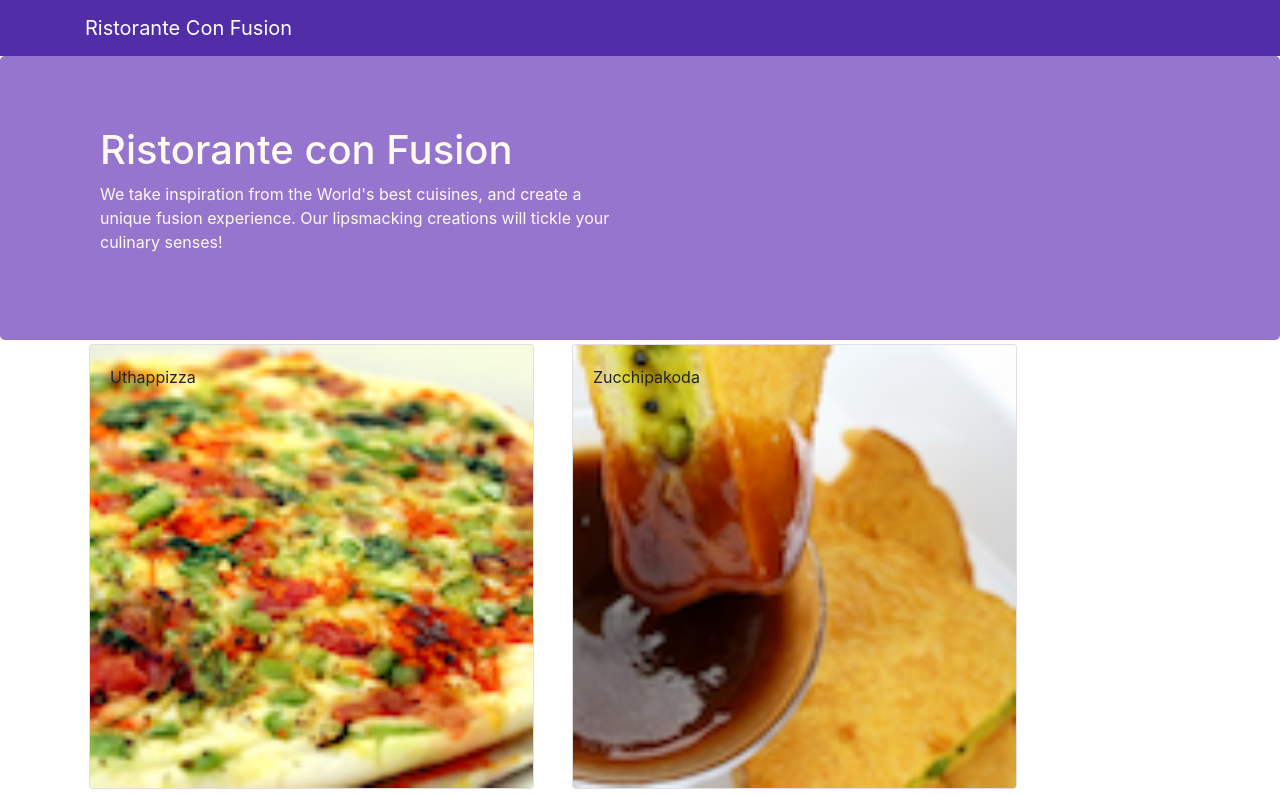
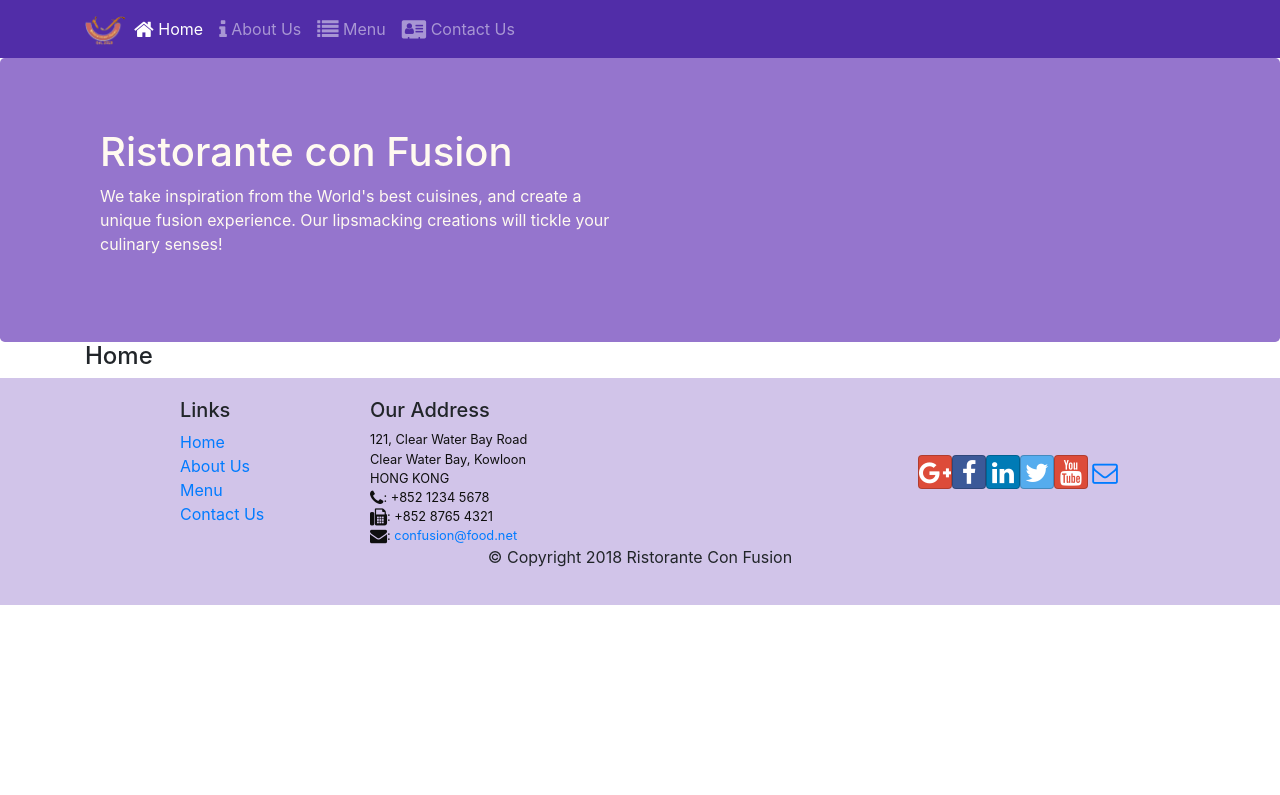
Before and after one commit to allouf/React-project, a React (Create React App) app: page /home in a window 1280 px wide. Shown: the top 795 px of the page. Built offline with nearby package versions, Linux system fonts and the light colour scheme.

Commit message:
react router

```diff
--- a/package.json
+++ b/package.json
@@ -12,6 +12,7 @@
     "react": "^17.0.2",
     "react-dom": "^17.0.2",
     "react-popper": "0.9.2",
+    "react-router-dom": "4.2.2",
     "react-scripts": "4.0.3",
     "reactstrap": "^8.10.0",
     "web-vitals": "^1.0.1"
--- a/src/App.js
+++ b/src/App.js
@@ -1,14 +1,17 @@
 import './App.css';
 import { Component } from 'react';
 import Main from './components/MainComponent';
+import { BrowserRouter } from 'react-router-dom';
 
 class App extends Component {
 
 	render() {
-	  return (
-		<div className="App">
-		  <Main />
-		</div>
+		return (
+		<BrowserRouter>
+			<div className="App">
+			  <Main />
+			</div>
+		</BrowserRouter>
 	  );
 	}
   }
--- a/src/components/FooterComponent.js
+++ b/src/components/FooterComponent.js
@@ -1,4 +1,5 @@
 import React from 'react';
+import { Link } from 'react-router-dom';
 
 function Footer(props) {
     return(
@@ -8,10 +9,10 @@ function Footer(props) {
                 <div className="col-4 offset-1 col-sm-2">
                     <h5>Links</h5>
                     <ul className="list-unstyled">
-                        <li><a href="#">Home</a></li>
-                        <li><a href="#">About</a></li>
-                        <li><a href="#">Menu</a></li>
-                        <li><a href="contactus.html">Contact</a></li>
+                        <li><Link to='/home'>Home</Link></li>
+                        <li><Link to='/aboutus'>About Us</Link></li>
+                        <li><Link to='/menu'>Menu</Link></li>
+                        <li><Link to='/contactus'>Contact Us</Link></li>
                     </ul>
                 </div>
                 <div className="col-7 col-sm-5">
--- a/src/components/HeaderComponent.js
+++ b/src/components/HeaderComponent.js
@@ -1,13 +1,46 @@
 import React, { Component } from 'react';
-import { Navbar, NavbarBrand, Jumbotron } from 'reactstrap';
+import { Nav, Navbar, NavbarBrand, NavbarToggler, Collapse, NavItem, Jumbotron } from 'reactstrap';
+import { NavLink } from 'react-router-dom';
 
 class Header extends Component {
+    constructor(props) {
+        super(props);
+
+        this.toggleNav = this.toggleNav.bind(this);
+        this.state = {
+          isNavOpen: false
+        };
+      }
+
+      toggleNav() {
+        this.setState({
+          isNavOpen: !this.state.isNavOpen
+        });
+      }
+
     render() {
         return(
-    <React.Fragment>
-      <Navbar dark>
+            <div>
+                <Navbar dark expand="md">
                     <div className="container">
-            <NavbarBrand href="/">Ristorante Con Fusion</NavbarBrand>
+                        <NavbarToggler onClick={this.toggleNav} />
+                        <NavbarBrand className="mr-auto" href="/"><img src='assets/images/logo.png' height="30" width="41" alt='Ristorante Con Fusion' /></NavbarBrand>
+                        <Collapse isOpen={this.state.isNavOpen} navbar>
+                            <Nav navbar>
+                            <NavItem>
+                                <NavLink className="nav-link"  to='/home'><span className="fa fa-home fa-lg"></span> Home</NavLink>
+                            </NavItem>
+                            <NavItem>
+                                <NavLink className="nav-link" to='/aboutus'><span className="fa fa-info fa-lg"></span> About Us</NavLink>
+                            </NavItem>
+                            <NavItem>
+                                <NavLink className="nav-link"  to='/menu'><span className="fa fa-list fa-lg"></span> Menu</NavLink>
+                            </NavItem>
+                            <NavItem>
+                                <NavLink className="nav-link" to='/contactus'><span className="fa fa-address-card fa-lg"></span> Contact Us</NavLink>
+                            </NavItem>
+                            </Nav>
+                        </Collapse>
                     </div>
                 </Navbar>
                 <Jumbotron>
@@ -20,7 +53,7 @@ class Header extends Component {
                         </div>
                     </div>
                 </Jumbotron>
-    </React.Fragment>
+            </div>
         );
     }
 }
--- /dev/null
+++ b/src/components/HomeComponent.js
@@ -0,0 +1,11 @@
+import React from 'react';
+
+function Home(props) {
+    return(
+      <div className="container">
+        <h4>Home</h4>
+      </div>
+    );
+}
+
+export default Home;
--- a/src/components/MainComponent.js
+++ b/src/components/MainComponent.js
@@ -1,31 +1,37 @@
 import React, { Component } from 'react';
-import { Navbar, NavbarBrand } from 'reactstrap';
+import Home from './HomeComponent';
 import Menu from './MenuComponent';
 import DishDetail from './DishdetailComponent';
 import { DISHES } from '../shared/dishes';
 import Header from './HeaderComponent';
 import Footer from './FooterComponent';
+import { Switch, Route, Redirect } from 'react-router-dom';
 
 class Main extends Component {
 
   constructor(props) {
     super(props);
     this.state = {
-        dishes: DISHES,
-        selectedDish: null
+        dishes: DISHES
     };
   }
 
-  onDishSelect(dishId) {
-    this.setState({ selectedDish: dishId});
+  render() {
+    const HomePage = () => {
+        return(
+            <Home
+            />
+        );
       }
 
-  render() {
       return (
         <div>
             <Header />
-        <Menu dishes={this.state.dishes} onClick={(dishId) => this.onDishSelect(dishId)} />
-        <DishDetail dish={this.state.dishes.filter((dish) => dish.id === this.state.selectedDish)[0]} />
+            <Switch>
+                <Route path='/home' component={HomePage} />
+                <Route exact path='/menu' component={() => <Menu dishes={this.state.dishes} />} />
+                <Redirect to="/home" />
+            </Switch>
             <Footer />
         </div>
         );
--- a/src/components/MenuComponent.js
+++ b/src/components/MenuComponent.js
@@ -3,7 +3,7 @@ import { Card, CardImg, CardImgOverlay, CardTitle } from 'reactstrap';
 
     function RenderMenuItem ({dish, onClick}){
         return (
-            <Card onClick={() => onClick(dish.id)}>
+            <Card>
                 <CardImg width="100%" src={dish.image} alt={dish.name} />
                 <CardImgOverlay>
                     <CardTitle>{dish.name}</CardTitle>
```
Also changed, not shown: 1 other file (tests, documents, lock files or other folders). Lines whose indentation alone changed are shown as unchanged.
